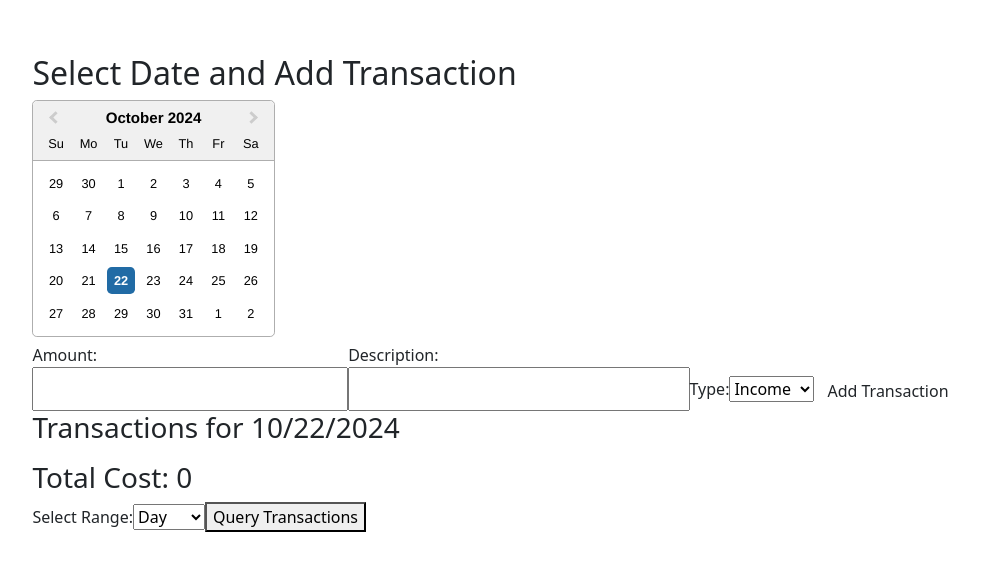
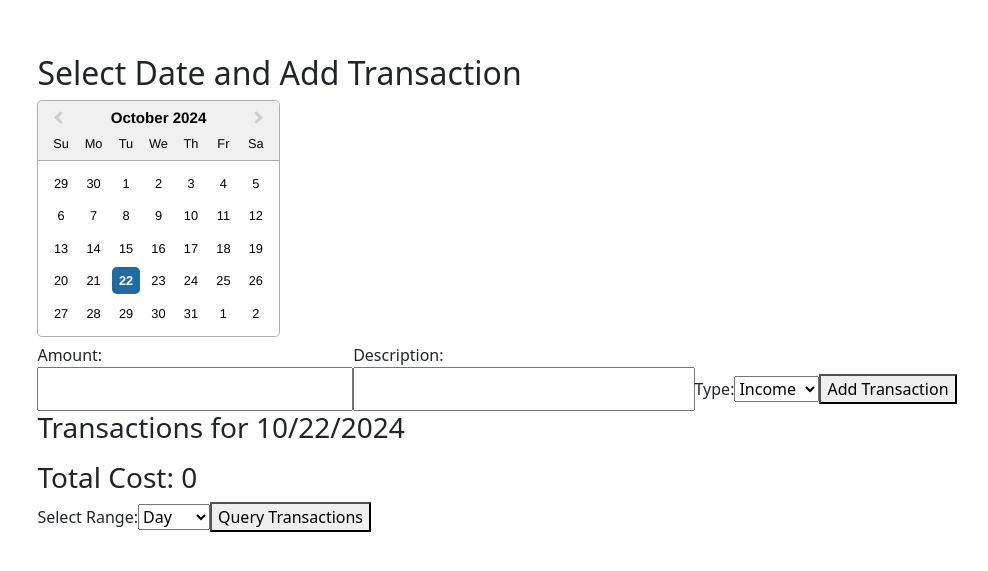
Before and after one commit to siughesog/BudgetAssistant, a React (Create React App) app in the folder budget-assistant/: page /add-transaction in a window 1280 px wide. Shown: the part 107-678 px from the top of the page, without its empty margins (143-1131 px from the left). Built offline with nearby package versions, Linux system fonts and the light colour scheme.

Commit message:
Revert "登入 + 後端"
This reverts commit 3d510ef259216bb546f6735194c89558b6a43417.

```diff
--- a/budget-assistant/src/AddTransaction.jsx
+++ b/budget-assistant/src/AddTransaction.jsx
@@ -113,7 +113,7 @@ function AddTransactionWithDate() {
                         <option value="expense">Expense</option>
                     </select>
                 </label>
-                <button class="btn byn-info" type="submit">Add Transaction</button>
+                <button type="submit">Add Transaction</button>
             </form>
 
             {/* 顯示選擇日期的交易紀錄 */}
@@ -123,7 +123,7 @@ function AddTransactionWithDate() {
                     <li key={transaction.id}>
                         {transaction.date}: {transaction.type} - {transaction.amount} ({transaction.description})
                         {/* 刪除按鈕，點擊時會調用 handleDeleteTransaction 函數 */}
-                        <button class="byn btn-danger" onClick={() => handleDeleteTransaction(transaction.id)}>Delete</button>
+                        <button onClick={() => handleDeleteTransaction(transaction.id)}>Delete</button>
                     </li>
                 ))}
             </ul>
```
Also changed, not shown: budget-assistant/src/AddTransaction.css (deleted).
